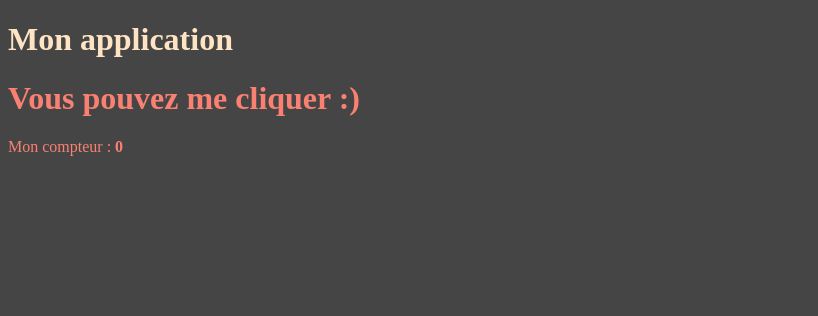
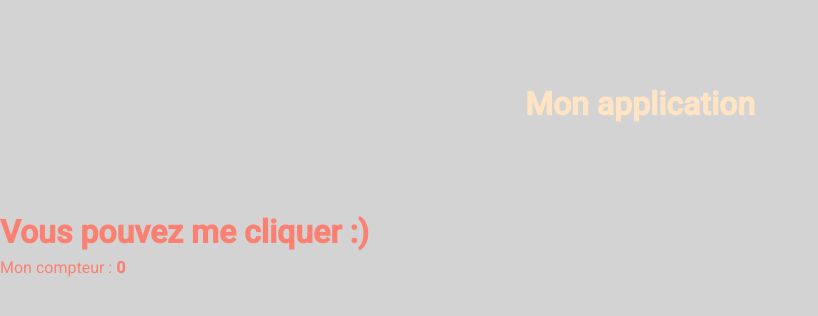
Before and after one commit to Fonzy57/spring-GUI, an Angular app: page /accueil in a window 1280 px wide. Shown: the top 316 px of the page, without its empty margins (0-818 px from the left). Built offline with nearby package versions, Linux system fonts and the light colour scheme.

Commit message:
Add global style

```diff
--- a/src/app/app.component.html
+++ b/src/app/app.component.html
@@ -1,3 +1,3 @@
-<h1>Mon application</h1>
+<h1 class="app-title">Mon application</h1>
 
 <router-outlet />
--- a/src/app/app.config.ts
+++ b/src/app/app.config.ts
@@ -2,10 +2,12 @@ import { ApplicationConfig, provideZoneChangeDetection } from '@angular/core';
 import { provideRouter } from '@angular/router';
 
 import { routes } from './app.routes';
+import { provideHttpClient } from '@angular/common/http';
 
 export const appConfig: ApplicationConfig = {
   providers: [
     provideZoneChangeDetection({ eventCoalescing: true }),
     provideRouter(routes),
+    provideHttpClient(),
   ],
 };
--- a/src/styles.scss
+++ b/src/styles.scss
@@ -1,4 +1,92 @@
 /* You can add global styles to this file, and also import other style files */
+/* 1. Use a more-intuitive box-sizing model */
+*,
+*::before,
+*::after {
+  box-sizing: border-box;
+}
+
+/* 2. Remove default margin */
+* {
+  margin: 0;
+}
+
 body {
-  background-color: #454545;
+  /* 3. Add accessible line-height */
+  line-height: 1.5;
+  /* 4. Improve text rendering */
+  -webkit-font-smoothing: antialiased;
+  background-color: #d3d3d3;
+  padding: 80px 0px;
 }
+
+/* 5. Improve media defaults */
+img,
+picture,
+video,
+canvas,
+svg {
+  display: block;
+  max-width: 100%;
+}
+
+/* 6. Inherit fonts for form controls */
+input,
+button,
+textarea,
+select {
+  font: inherit;
+}
+
+/* 7. Avoid text overflows */
+p,
+h1,
+h2,
+h3,
+h4,
+h5,
+h6 {
+  overflow-wrap: break-word;
+}
+
+/* 8. Improve line wrapping */
+p {
+  text-wrap: pretty;
+}
+h1,
+h2,
+h3,
+h4,
+h5,
+h6 {
+  text-wrap: balance;
+}
+
+/*
+  9. Create a root stacking context
+*/
+#root,
+#__next {
+  isolation: isolate;
+}
+
+html,
+body {
+  height: 100%;
+}
+body {
+  margin: 0;
+  font-family: Roboto, "Helvetica Neue", sans-serif;
+}
+
+.app-title {
+  text-align: center;
+  margin-bottom: 80px;
+}
+
+.my-custom-snackbar {
+  margin: 0 !important;
+  position: absolute;
+  right: 25px;
+  top: 60px;
+}
```
